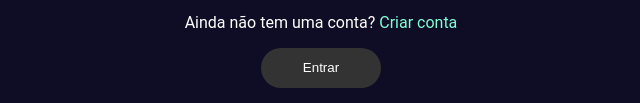
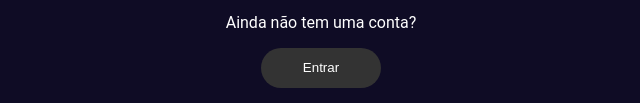
Before and after one commit to SouzaDiog0/desafio-de-segunda, a plain HTML site: page index.html in a window 1280 px wide. Shown: the part 366-469 px from the top of the page, without its empty margins (319-959 px from the left). Drawn offline with Linux system fonts and the light colour scheme.

Commit message:
Update index.html

```diff
--- a/index.html
+++ b/index.html
@@ -24,7 +24,7 @@
             </div>
 
             <div class="entrar">
-                <p>Ainda não tem uma conta? <a href="cadastro.html">Criar conta</a></p>
+                <p>Ainda não tem uma conta?</p>
                 <input type="submit" value="Entrar">
             </div>
 
```
